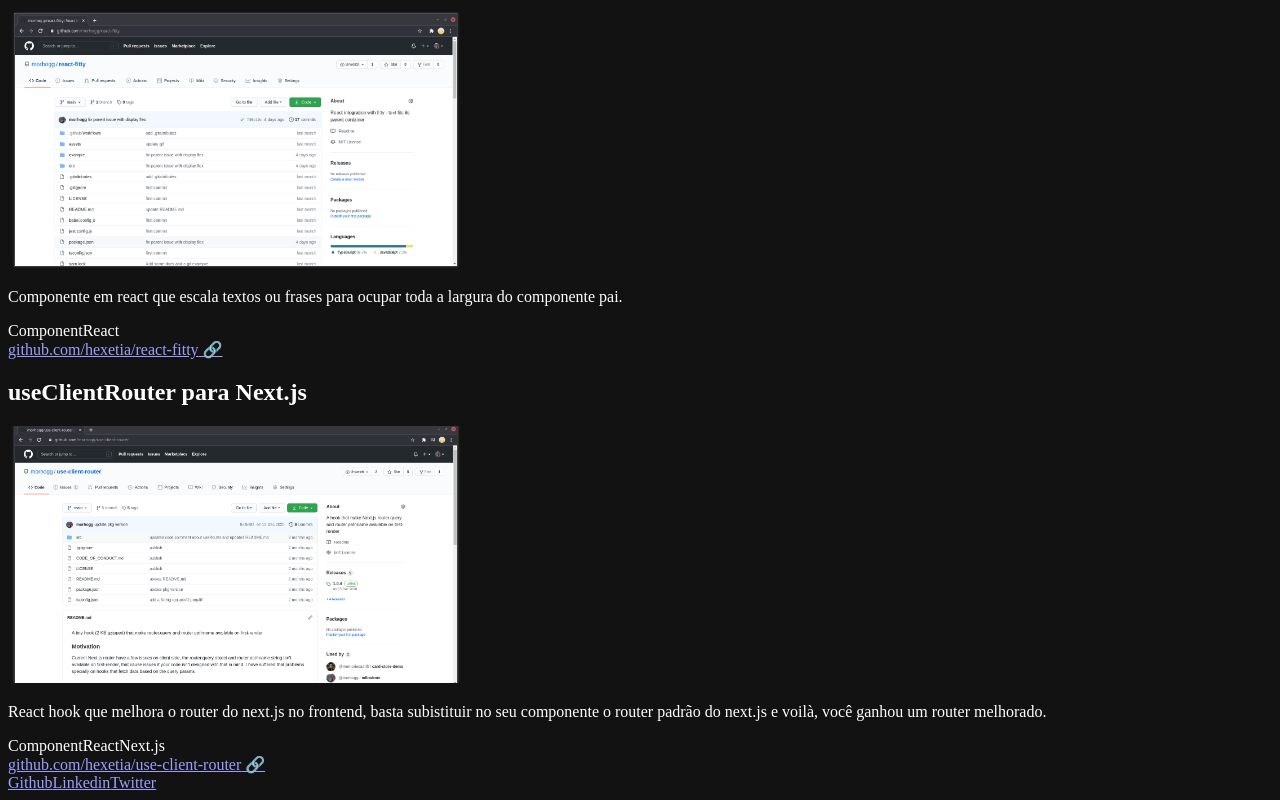
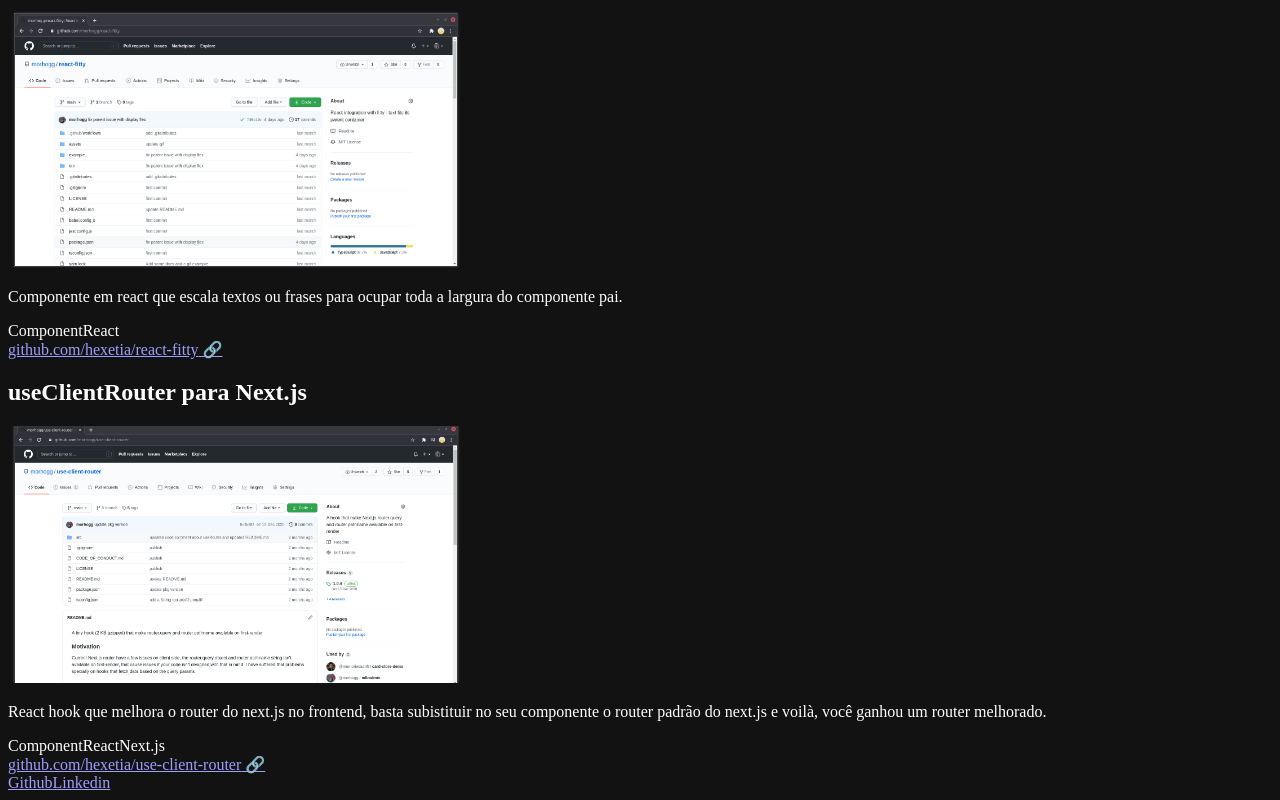
Before and after one commit to hexetia/lucasdev, a Next.js app: page / in a window 1280 px wide. Shown: the part 1682-2482 px from the top of the page. Built offline with nearby package versions, Linux system fonts and the light colour scheme.

Commit message:
Update PageFooter.tsx

```diff
--- a/components/PageFooter.tsx
+++ b/components/PageFooter.tsx
@@ -7,9 +7,6 @@
       <a className='p-2' href='https://www.linkedin.com/in/lucasdev7/' target='_blank'>
         Linkedin
       </a>
-      <a className='p-2' href='https://twitter.com/saculbr' target='_blank'>
-        Twitter
-      </a>
     </footer>
   )
 }
```
